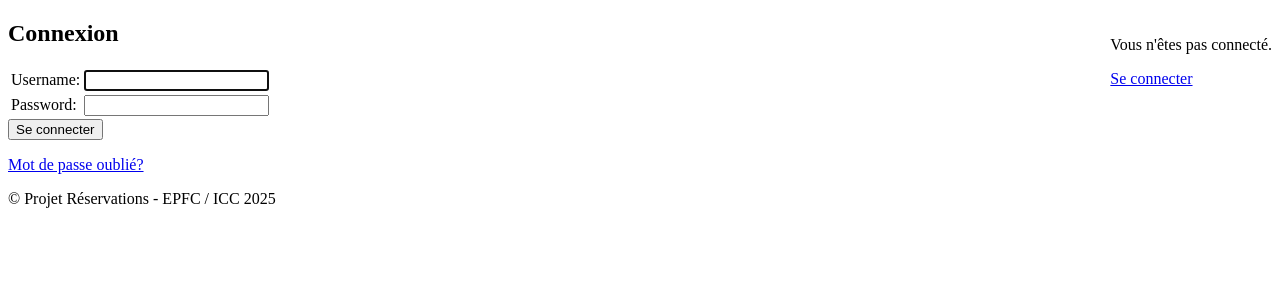
After one commit to SGCSBorges/reservationsDjango, a Django app: page /compte/login/ in a window 1280 px wide. The commit adds this page. Shown: the top 300 px of the page. Run offline with Django 5.2, Linux system fonts and the light colour scheme; parts of the project's set-up code (start-up, migrations or seed data) failed here and were passed over.

Commit message:
Frontend authentication - Login

```diff
--- a/Reservations/catalogue/templates/layouts/base.html
+++ b/Reservations/catalogue/templates/layouts/base.html
@@ -8,6 +8,16 @@
 
 <body>
     <div class="container">
+
+        <header>
+            <div style="float:right">
+                <p>Vous n'êtes pas connecté.</p>
+                <p><a href="{% url 'login' %}">Se connecter</a></p>
+            </div>
+        </header>
+
+        <main>
+            <div id="notification">
                 {% if messages %}
                 <ul class="messages">
                     {% for message in messages %}
@@ -15,8 +25,13 @@
                     {% endfor %}
                 </ul>
                 {% endif %}
+            </div>
             <div class="container">
                 {% block content %}{% endblock %}
+            </div>
+        </main>
+
+        <footer>&copy; Projet Réservations - EPFC / ICC 2025</footer>
     </div>
 </body>
 
--- /dev/null
+++ b/Reservations/catalogue/templates/registration/login.html
@@ -0,0 +1,39 @@
+{% extends "layouts/base.html" %}
+
+{% block content %}
+<h2>Connexion</h2>
+
+{% if form.errors %}
+<p>Votre login et mot de passe ne correspondent pas. Veuillez réesssayer.</p>
+{% endif %}
+
+{% if next %}
+{% if user.is_authenticated %}
+<p>Votre compte ne vous donne pas accès à cette page. Pour continuer,
+    veuillez vous connecter avec un compte d'accès suffisant.</p>
+{% else %}
+<p>Veuillez vous connecter pour voir cette page.</p>
+{% endif %}
+{% endif %}
+
+<form method="post" action="{% url 'login' %}">
+    {% csrf_token %}
+    <table>
+        <tr>
+            <td>{{ form.username.label_tag }}</td>
+            <td>{{ form.username }}</td>
+        </tr>
+        <tr>
+            <td>{{ form.password.label_tag }}</td>
+            <td>{{ form.password }}</td>
+        </tr>
+    </table>
+
+    <input type="submit" value="Se connecter">
+    <input type="hidden" name="next" value="{{ next }}">
+</form>
+
+{# Assumes you set up the password_reset view in your URLconf #}
+<p><a href="{% url 'password_reset' %}">Mot de passe oublié?</a></p>
+
+{% endblock %}
--- a/Reservations/reservations/urls.py
+++ b/Reservations/reservations/urls.py
@@ -17,8 +17,10 @@ Including another URLconf
 from django.contrib import admin
 from django.urls import include, path
 from django.contrib.auth import views as auth_views
+from django.views.generic import TemplateView
 
 urlpatterns = [
+    path('', TemplateView.as_view(template_name='home.html'), name='home'),
     path('compte/', include('django.contrib.auth.urls')),
     path('catalogue/', include('catalogue.urls')),
     path(
```
Also changed, not shown: Reservations/catalogue/templates/home.html (added, +7 -0 lines), Reservations/reservations/settings.py (+10 -0 lines). Lines whose indentation alone changed are shown as unchanged.
